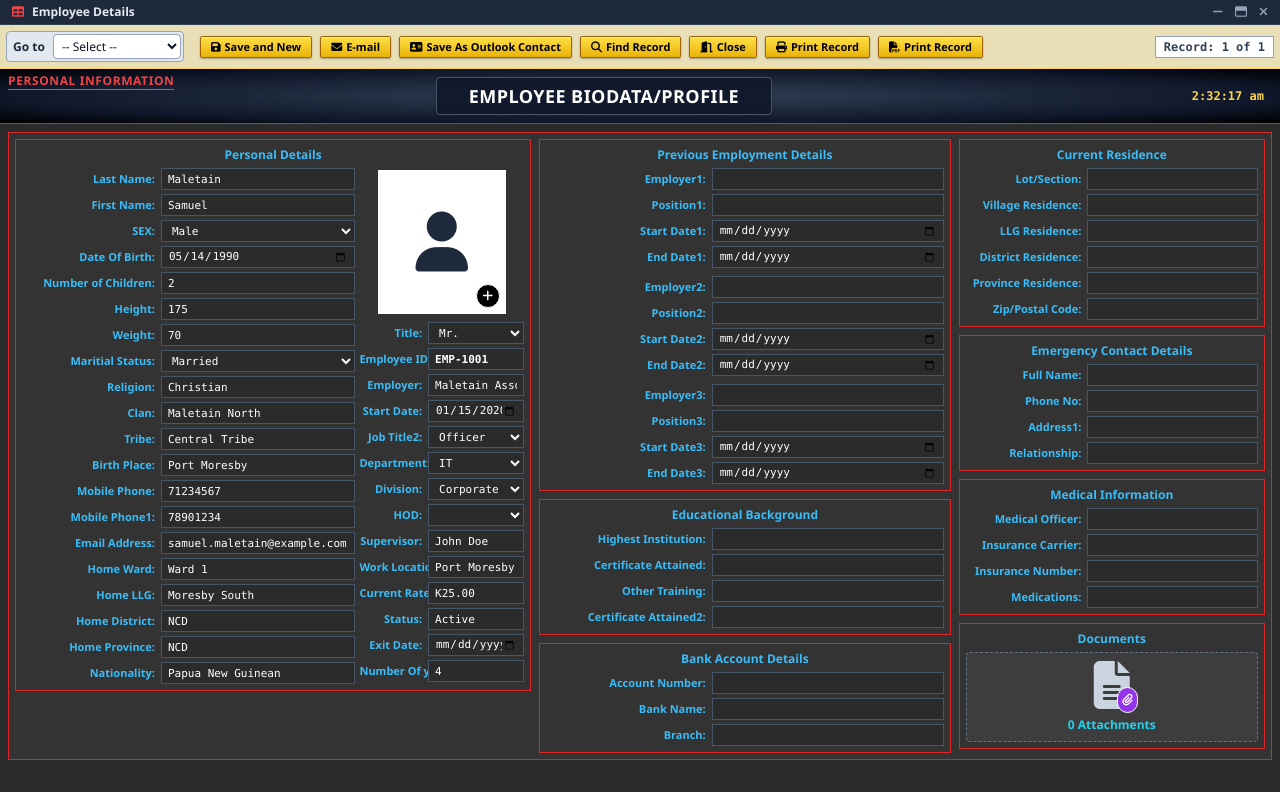
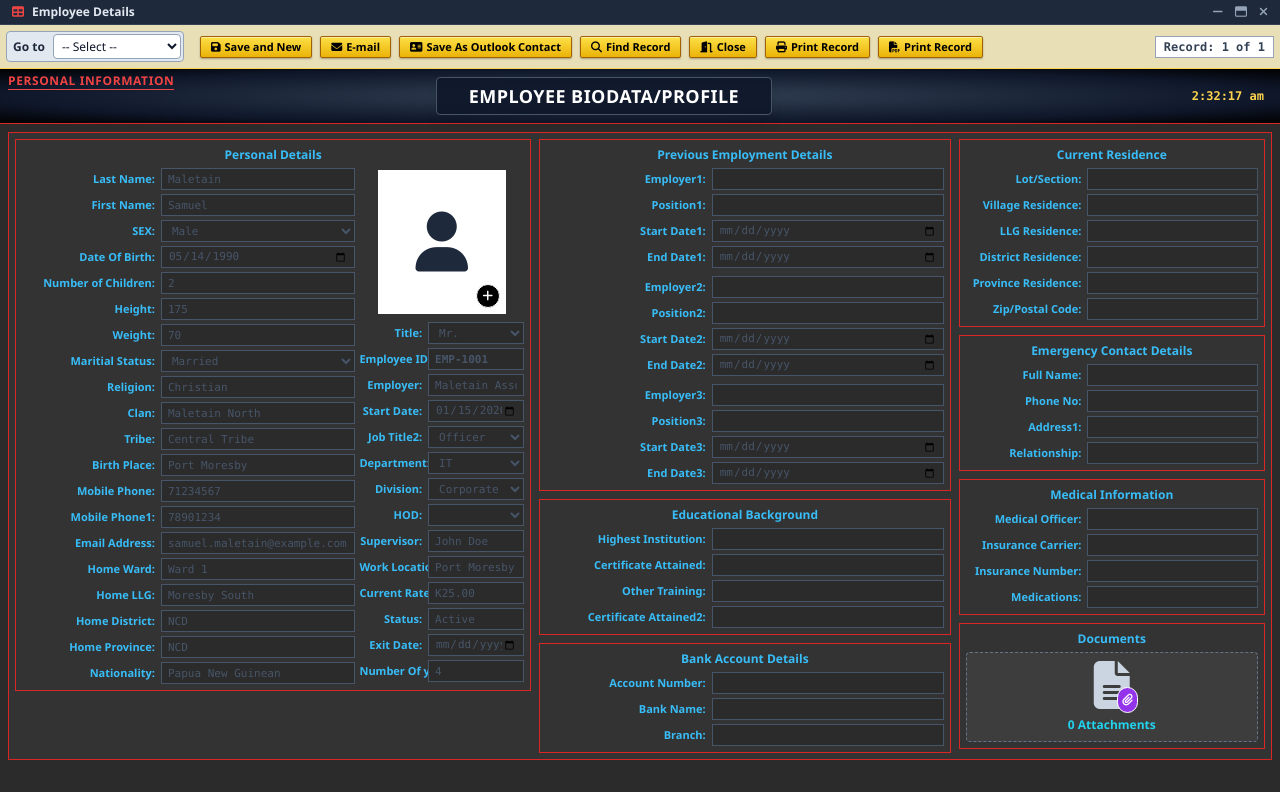
Before and after one commit to smulu1051/Ultimax-Biodata, a plain HTML site: page index.html in a window 1280 px wide. Drawn offline with nearby package versions, Linux system fonts and the light colour scheme.

Commit message:
Change input text color in access form styling

```diff
--- a/index.html
+++ b/index.html
@@ -20,7 +20,7 @@
         /* Access Form Field Styling */
         .access-input {
             background-color: #2b2b2b !important;
-            color: #FFFFFF !important;
+            color: #475569 !important;
             border: 1px solid #475569;
             border-radius: 0px;
             padding: 2px 6px;
```
